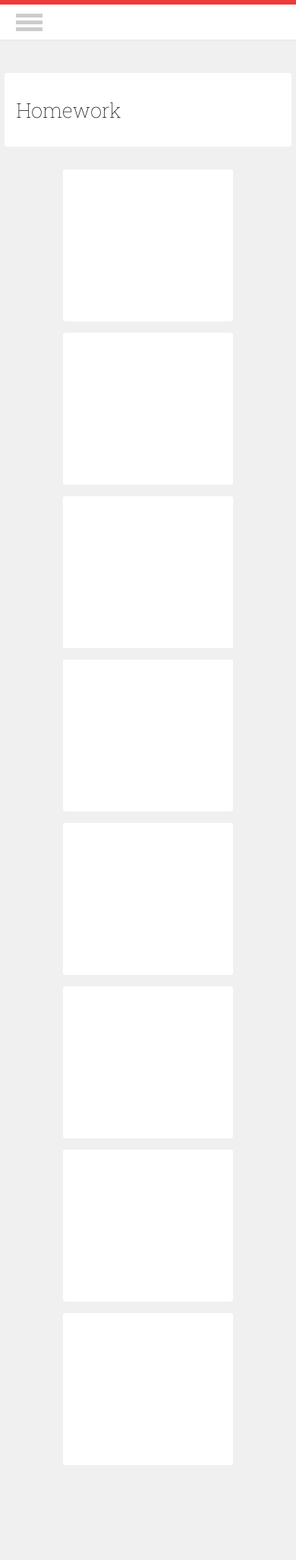
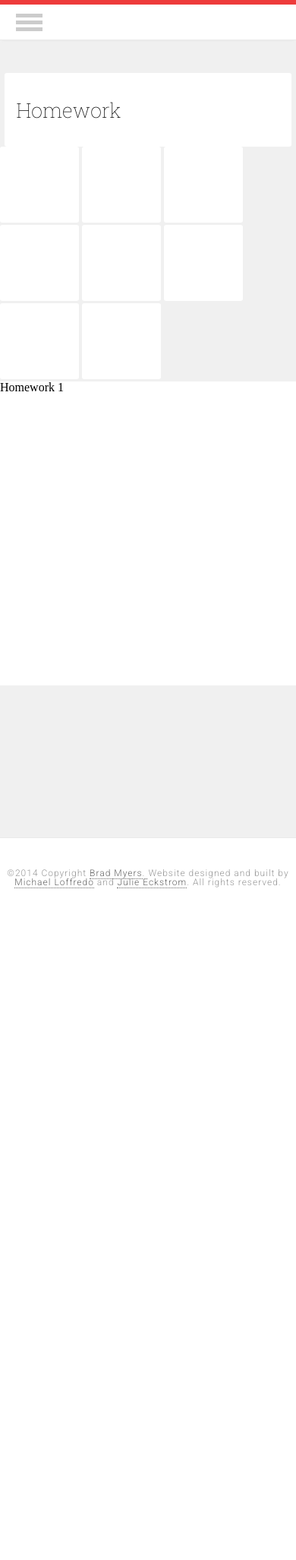
Before and after one commit to julieeckstrom/HCI-for-executives-website, a PHP site: page /homework.html in a window 390 px wide. Shown: the top 2053 px of the page at 76% size. After the commit the page ends 1169 px from the top, so only its background shows below. Run offline with PHP 8.4, Linux system fonts and the light colour scheme.

Commit message:
added carousel to homework page

```diff
--- a/assets/css/component.css
+++ /dev/null
@@ -1,195 +0,0 @@
-.og-grid {
-	list-style: none;
-	padding: 20px 0;
-	margin: 0 auto;
-	text-align: center;
-	width: 100%;
-}
-
-.og-grid li {
-	display: inline-block;
-	margin: 10px 5px 0 5px;
-	vertical-align: top;
-	height: 205px;
-}
-
-.og-grid li > a,
-.og-grid li > a img {
-	border: none;
-	outline: none;
-	display: block;
-	position: relative;
-}
-
-.og-grid li.og-expanded > a::after {
-	top: auto;
-	border: solid transparent;
-	content: " ";
-	height: 0;
-	width: 0;
-	position: absolute;
-	pointer-events: none;
-	border-bottom-color: #ddd;
-	border-width: 15px;
-	left: 50%;
-	margin: -20px 0 0 -15px;
-}
-
-.og-expander {
-	position: absolute;
-	background: #ddd;
-	top: auto;
-	left: 0;
-	width: 100%;
-	margin-top: 10px;
-	text-align: left;
-	height: 0;
-	overflow: hidden;
-}
-
-.og-expander-inner {
-	padding: 50px 30px;
-	height: 100%;
-}
-
-.og-close {
-	position: absolute;
-	width: 40px;
-	height: 40px;
-	top: 20px;
-	right: 20px;
-	cursor: pointer;
-}
-
-.og-close::before,
-.og-close::after {
-	content: '';
-	position: absolute;
-	width: 100%;
-	top: 50%;
-	height: 1px;
-	background: #888;
-	-webkit-transform: rotate(45deg);
-	-moz-transform: rotate(45deg);
-	transform: rotate(45deg);
-}
-
-.og-close::after {
-	-webkit-transform: rotate(-45deg);
-	-moz-transform: rotate(-45deg);
-	transform: rotate(-45deg);
-}
-
-.og-close:hover::before,
-.og-close:hover::after {
-	background: #333;
-}
-
-.og-fullimg,
-.og-details {
-	width: 50%;
-	float: left;
-	height: 100%;
-	overflow: hidden;
-	position: relative;
-}
-
-.og-details {
-	padding: 0 40px 0 20px;
-}
-
-.og-fullimg {
-	text-align: center;
-}
-
-.og-fullimg img {
-	display: inline-block;
-	max-height: 100%;
-	max-width: 100%;
-}
-
-.og-details h3 {
-	font-weight: 300;
-	font-size: 52px;
-	padding: 40px 0 10px;
-	margin-bottom: 10px;
-}
-
-.og-details p {
-	font-weight: 400;
-	font-size: 16px;
-	line-height: 22px;
-	color: #999;
-}
-
-.og-details a {
-	font-weight: 700;
-	font-size: 16px;
-	color: #333;
-	text-transform: uppercase;
-	letter-spacing: 2px;
-	padding: 10px 20px;
-	border: 3px solid #333;
-	display: inline-block;
-	margin: 30px 0 0;
-	outline: none;
-}
-
-.og-details a::before {
-	content: '\2192';
-	display: inline-block;
-	margin-right: 10px;
-}
-
-.og-details a:hover {
-	border-color: #999;
-	color: #999;
-}
-
-.og-loading {
-	width: 20px;
-	height: 20px;
-	border-radius: 50%;
-	background: #ddd;
-	box-shadow: 0 0 1px #ccc, 15px 30px 1px #ccc, -15px 30px 1px #ccc;
-	position: absolute;
-	top: 50%;
-	left: 50%;
-	margin: -25px 0 0 -25px;
-	-webkit-animation: loader 0.5s infinite ease-in-out both;
-	-moz-animation: loader 0.5s infinite ease-in-out both;
-	animation: loader 0.5s infinite ease-in-out both;
-}
-
-@-webkit-keyframes loader {
-	0% { background: #ddd; }
-	33% { background: #ccc; box-shadow: 0 0 1px #ccc, 15px 30px 1px #ccc, -15px 30px 1px #ddd; }
-	66% { background: #ccc; box-shadow: 0 0 1px #ccc, 15px 30px 1px #ddd, -15px 30px 1px #ccc; }
-}
-
-@-moz-keyframes loader {
-	0% { background: #ddd; }
-	33% { background: #ccc; box-shadow: 0 0 1px #ccc, 15px 30px 1px #ccc, -15px 30px 1px #ddd; }
-	66% { background: #ccc; box-shadow: 0 0 1px #ccc, 15px 30px 1px #ddd, -15px 30px 1px #ccc; }
-}
-
-@keyframes loader {
-	0% { background: #ddd; }
-	33% { background: #ccc; box-shadow: 0 0 1px #ccc, 15px 30px 1px #ccc, -15px 30px 1px #ddd; }
-	66% { background: #ccc; box-shadow: 0 0 1px #ccc, 15px 30px 1px #ddd, -15px 30px 1px #ccc; }
-}
-
-@media screen and (max-width: 830px) {
-
-	.og-expander h3 { font-size: 32px; }
-	.og-expander p { font-size: 13px; }
-	.og-expander a { font-size: 12px; }
-
-}
-
-@media screen and (max-width: 650px) {
-
-	.og-fullimg { display: none; }
-	.og-details { float: none; width: 100%; }
-
-}
--- a/assets/css/homework.css
+++ b/assets/css/homework.css
@@ -1,10 +1,47 @@
-@import 'component.css';
+.list-inline li {
+	display: inline-block;
+}
+
+.list-inline li a {
+	width: 6.5em;
+	height: 100px;
+	display: block;
+}
 
 .tile {
-	width: 14em;
-	height: 200px;
+	width: 6.5em;
+	height: 100px;
 	background: #fff;
 	border-radius: 3px 3px 3px 3px;
 	-moz-border-radius: 3px 3px 3px 3px;
 	-webkit-border-radius: 3px 3px 3px 3px;
 }
+
+.homework {
+	width: 100%;
+	height: 400px;
+	background: #fff;
+}
+
+.carousel {
+	position: relative;
+}
+
+.carousel-inner {
+	position: relative;
+	overflow: hidden;
+	width: 100%;
+}
+
+.carousel-inner>.item {
+	display: none;
+	position: relative;
+	-webkit-transition: .6s ease-in-out left;
+	-o-transition: .6s ease-in-out left;
+	transition: .6s ease-in-out left;
+}
+
+.carousel-inner>.active {
+	left: 0;
+	display: block;
+}
--- a/assets/js/main.js
+++ b/assets/js/main.js
@@ -6,6 +6,17 @@ Date.prototype.getWeek = function() {
 	    };
 
 $(document).ready(function() {
+
+	// handles the carousel thumbnails
+	$('.carousel-thumb').click( function(){
+	    var id_selector = $(this).attr("id");
+	    console.log(id_selector);
+	    var id = id_selector.substr(id_selector.length -1);
+	    id = parseInt(id);
+	    $('#homework-carousel').carousel(id);
+	    $('[id^=carousel-selector-]').removeClass('selected');
+	    $(this).addClass('selected');
+	});
 
 /*
 	$(window).scroll(function() {
--- a/homework.html
+++ b/homework.html
@@ -9,7 +9,6 @@
 <script src="assets/js/animate.js"></script>
 <script src="assets/js/hamburger.js"></script>
 <script src="assets/js/main.js"></script>
-<script src="assets/js/vendor/modernizr.js"></script>
 <link rel="stylesheet" type="text/css" href="assets/css/styles.css"/>
 <meta name="viewport" content="initial-scale=1, maximum-scale=1">
 
@@ -57,59 +56,66 @@
                 <p>Homework</p>
             </div>
 
-                <ul id="og-grid" class="og-grid">
-                    <li>
-                        <a href="http://cargocollective.com/jaimemartinez/">
+                <!-- thumb navigation carousel -->
+                <div id="homework-thumbs">
+
+                    <!-- thumb navigation carousel items -->
+                    <ul class="list-inline">
+                        <li> <a id="carousel-selector-0" class="carousel-thumb selected">
                             <div class="tile"></div>
-                        </a>
-                        <div class="og-expander">
-                            <div class="og-expander-inner">
-                                <span class="og-close"></span>
-                                <div class="og-details">
-                                    <h3>Veggies sunt bona vobis</h3>
-                                    <p>Komatsuna prairie turnip wattle seed artichoke mustard horseradish taro rutabaga ricebean carrot black-eyed pea turnip greens beetroot yarrow watercress kombu.</p>
-                                    <a href="http://cargocollective.com/jaimemartinez/">Visit website</a>
-                                </div>
-                            </div>
+                        </a></li>
+                        <li> <a id="carousel-selector-1" class="carousel-thumb">
+                            <div class="tile"></div>
+                        </a></li>
+                        <li> <a id="carousel-selector-2" class="carousel-thumb">
+                            <div class="tile"></div>
+                        </a></li>
+                        <li> <a id="carousel-selector-3" class="carousel-thumb">
+                            <div class="tile"></div>
+                        </a></li>
+                        <li> <a id="carousel-selector-4" class="carousel-thumb">
+                            <div class="tile"></div>
+                        </a></li>
+                        <li> <a id="carousel-selector-5" class="carousel-thumb">
+                            <div class="tile"></div>
+                        </a></li>
+                        <li> <a id="carousel-selector-6" class="carousel-thumb">
+                            <div class="tile"></div>
+                        </a></li>
+                        <li> <a id="carousel-selector-7" class="carousel-thumb">
+                            <div class="tile"></div>
+                        </a></li>
+                    </ul>
+                </div>
+                <!-- main slider carousel -->
+                <div id="homework-carousel" class="carousel">
+                    <!-- main slider carousel items -->
+                    <div class="carousel-inner">
+                        <div class="active item" data-slide-number="0">
+                            <div class="homework"><h1>Homework 1</h1></div>
                         </div>
-                    </li>
-                    <li>
-                        <a href="http://cargocollective.com/jaimemartinez/" data-largesrc="assets/images/2.jpg" data-title="Veggies sunt bona vobis" data-description="Komatsuna prairie turnip wattle seed artichoke mustard horseradish taro rutabaga ricebean carrot black-eyed pea turnip greens beetroot yarrow watercress kombu.">
-                            <div class="tile"></div>
-                        </a>
-                    </li>
-                    <li>
-                        <a href="http://cargocollective.com/jaimemartinez/" data-largesrc="assets/images/2.jpg" data-title="Dandelion horseradish" data-description="Cabbage bamboo shoot broccoli rabe chickpea chard sea lettuce lettuce ricebean artichoke earthnut pea aubergine okra brussels sprout avocado tomato.">
-                            <div class="tile"></div>
-                        </a>
-                    </li>
-                    <li>
-                        <a href="http://cargocollective.com/jaimemartinez/" data-largesrc="assets/images/2.jpg" data-title="Azuki bean" data-description="Swiss chard pumpkin bunya nuts maize plantain aubergine napa cabbage soko coriander sweet pepper water spinach winter purslane shallot tigernut lentil beetroot.">
-                            <div class="tile"></div>
-                        </a>
-                    </li>
-                    <li>
-                        <a href="http://cargocollective.com/jaimemartinez/" data-largesrc="assets/images/2.jpg" data-title="Veggies sunt bona vobis" data-description="Komatsuna prairie turnip wattle seed artichoke mustard horseradish taro rutabaga ricebean carrot black-eyed pea turnip greens beetroot yarrow watercress kombu.">
-                            <div class="tile"></div>
-                        </a>
-                    </li>
-                    <li>
-                        <a href="http://cargocollective.com/jaimemartinez/" data-largesrc="assets/images/2.jpg" data-title="Dandelion horseradish" data-description="Cabbage bamboo shoot broccoli rabe chickpea chard sea lettuce lettuce ricebean artichoke earthnut pea aubergine okra brussels sprout avocado tomato.">
-                            <div class="tile"></div>
-                        </a>
-                    </li>
-                    <li>
-                        <a href="http://cargocollective.com/jaimemartinez/" data-largesrc="assets/images/1.jpg" data-title="Azuki bean" data-description="Swiss chard pumpkin bunya nuts maize plantain aubergine napa cabbage soko coriander sweet pepper water spinach winter purslane shallot tigernut lentil beetroot.">
-                            <div class="tile"></div>
-                        </a>
-                    </li>
-                    <li>
-                        <a href="http://cargocollective.com/jaimemartinez/" data-largesrc="assets/images/2.jpg" data-title="Veggies sunt bona vobis" data-description="Komatsuna prairie turnip wattle seed artichoke mustard horseradish taro rutabaga ricebean carrot black-eyed pea turnip greens beetroot yarrow watercress kombu.">
-                            <div class="tile"></div>
-                        </a>
-                    </li>
-                </ul>
-
+                        <div class="item" data-slide-number="1">
+                            <div class="homework"><h1>Homework 2</h1></div>
+                        </div>
+                        <div class="item" data-slide-number="2">
+                            <div class="homework"><h1>Homework 3</h1></div>
+                        </div>
+                        <div class="item" data-slide-number="3">
+                            <div class="homework"><h1>Homework 4</h1></div>
+                        </div>
+                        <div class="item" data-slide-number="4">
+                            <div class="homework"><h1>Homework 5</h1></div>
+                        </div>
+                        <div class="item" data-slide-number="5">
+                            <div class="homework"><h1>Homework 6</h1></div>
+                        </div>
+                        <div class="item" data-slide-number="6">
+                            <div class="homework"><h1>Homework 7</h1></div>
+                        </div>
+                        <div class="item" data-slide-number="7">
+                            <div class="homework"><h1>Homework 8</h1></div>
+                        </div>
+                    </div>
 
 
         </article>
@@ -121,13 +127,6 @@
             <p>©2014 Copyright <a href="http://www.cs.cmu.edu/~bam/" target="_blank">Brad Myers</a>. Website designed and built by <a href="http://mloffredo.com/" target="_blank">Michael Loffredo</a> and <a href="http://www.julieeckstrom.com/" target="_blank">Julie Eckstrom</a>. All rights reserved.</p>
         </div>
     </footer>
-
-    <script src="assets/js/vendor/grid.js"></script>
-        <script>
-            $(function() {
-                Grid.init();
-            });
-        </script>
 </body>
 
 </html>
```
Also changed, not shown: assets/js/vendor/grid.js (deleted), assets/js/vendor/modernizr.js (deleted), 1 other file.
